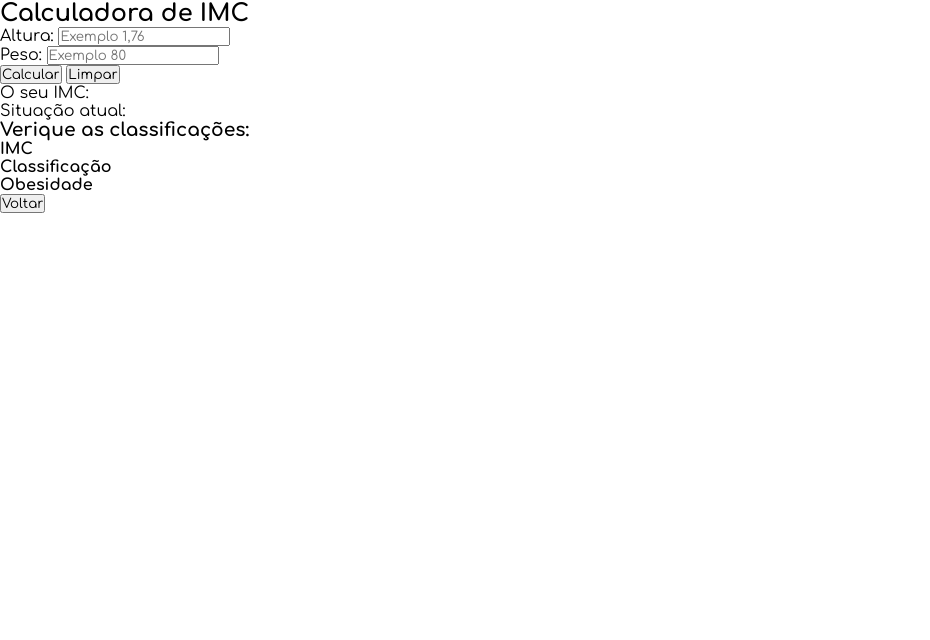
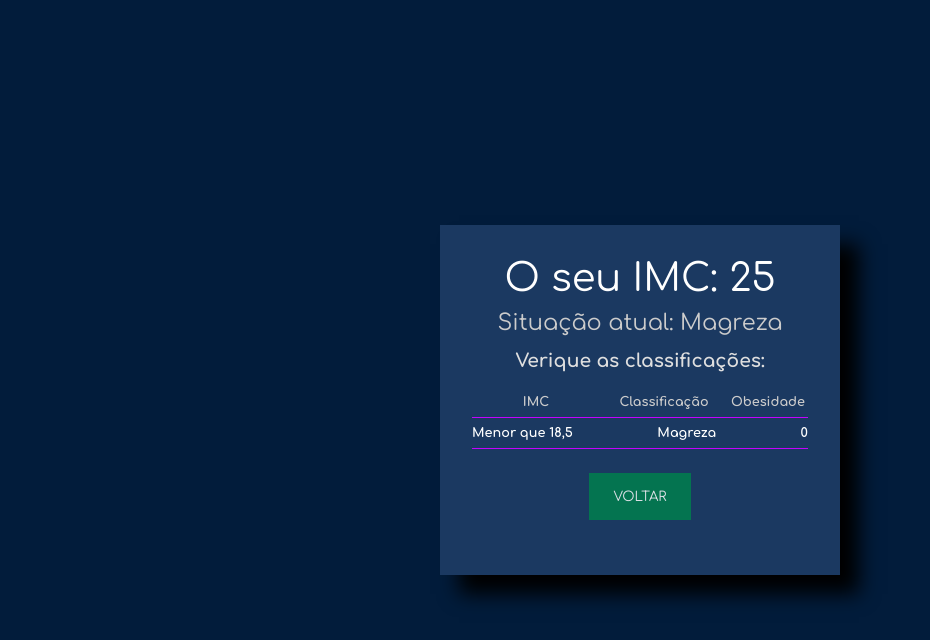
Before and after one commit to amac81/calculadoraIMC_JS, a plain HTML site: page index.html in a window 1280 px wide. Shown: the whole page, without its empty margins (0-930 px from the left). Drawn offline with Linux system fonts and the light colour scheme.

Commit message:
css update

```diff
--- a/css/styles.css
+++ b/css/styles.css
@@ -4,3 +4,136 @@
     box-sizing: border-box;
     font-family: 'Comfortaa', sans-serif;
 }
+
+body {
+    background-color: #021c3b;
+    display: flex;
+    justify-content: center;
+    align-items: center;
+    min-height: 100vh;
+    color: #fff;
+}
+
+.hide {
+    display: none !important;
+}
+
+.container {
+    min-width: 400px;
+    min-height: 350px;
+    background-color: #1b3961 ;
+    padding: 2rem;
+    box-shadow: 1.2rem 1.2rem 1.2rem #000;
+}
+
+/* IMC Form */
+
+#calc-container h2 {
+    text-align: center;
+    margin-bottom: 2rem;
+}
+
+.form-inputs {
+    display: flex;
+    flex-direction: column;
+    justify-content: space-between;
+}
+
+.form-control {
+    display: flex;
+    flex-direction: column;
+    flex: 1;
+    margin-bottom: 1rem;
+}
+
+.form-control label{
+    font-weight: bold;
+    margin-bottom: 0.6rem;
+    color: #ccc;
+}
+
+.form-control input{
+    padding: 1rem 0.5rem;
+}
+
+.form-control input::placeholder {
+    font-size: 0.8rem;
+    opacity: 0.4;
+    color: #000;
+}
+
+.action-control {
+    display: flex;
+    justify-content: space-between;
+    margin-top: 2rem;
+    gap: 1rem;
+}
+
+button {
+    text-transform: uppercase;
+    padding: 1rem 1.5rem;
+    background-color: #007f4e;
+    border: none;
+    color: #fff;
+    cursor: pointer;
+    opacity: 0.85;
+    flex: 1;
+}
+
+#clear-btn {
+    background-color: #444;
+}
+
+button:hover{
+    opacity: 1;
+}
+
+/* tabela */
+#result-container {
+    text-align: center;
+    flex-direction: column;
+}
+
+#imc-number {
+    font-size: 2.4rem;
+    margin-bottom: 0.6rem;
+}
+
+#imc-info {
+    font-size: 1.4rem;
+    color: #ccc;
+}
+
+#result-container h3 {
+    margin-top: 1rem;
+    color: #dfdfdf;
+}
+
+#imc-table {
+    margin: 1.5rem 0;
+    font-size: 0.8rem;
+}
+
+.table-header {
+    font-weight: bold;
+    color: #ccc;
+}
+
+.table-header,
+.table-data {
+    display: flex;
+    justify-content: space-between;
+    margin-bottom: 0.5rem;
+    padding-bottom: 0.5rem;
+    border-bottom: 1px solid #c303fd;
+}
+
+.table-header h4,
+.table-data p{
+    flex: 1;
+}
+
+.table-header h4:nth-child(3),
+.table-data h4:nth-child(3) {
+    max-width: 80px;
+}
--- a/index.html
+++ b/index.html
@@ -10,8 +10,8 @@
     <link href="https://fonts.googleapis.com/css2?family=Comfortaa:wght@300;400;500;600;700&family=Oxygen:wght@300;400;700&display=swap" rel="stylesheet">    <script src="js/scripts.js" defer></script>
 </head>
 <body>
-    <div id="containter">
-        <div id="calc-container">
+    <div class="container">
+        <div id="calc-container" class="hide">
             <h2>Calculadora de IMC</h2>
             <form id="imc-form">
                 <div class="form-inputs">
@@ -30,15 +30,20 @@
                 </div>
             </form>
         </div>
-        <div id="result-container">
-            <p id="imc-number">O seu IMC: <span></span></p>
-            <p id="imc-info">Situa&ccedil;&atilde;o atual: <span></span></p>
+        <div id="result-container" class="-hide">
+            <p id="imc-number">O seu IMC: <span>25</span></p>
+            <p id="imc-info">Situa&ccedil;&atilde;o atual: <span>Magreza</span></p>
             <h3>Verique as classifica&ccedil;&otilde;es:</h3>
             <div id="imc-table">
-                <div id="table-header">
+                <div class="table-header">
                     <h4>IMC</h4>
                     <h4>Classifica&ccedil;&atilde;o</h4>
                     <h4>Obesidade</h4>
+                </div>
+                <div class="table-data">
+                    <h4>Menor que 18,5</h4>
+                    <h4>Magreza</h4>
+                    <h4>0</h4>
                 </div>
             </div>
             <button id="back-btn">Voltar</button>
```
